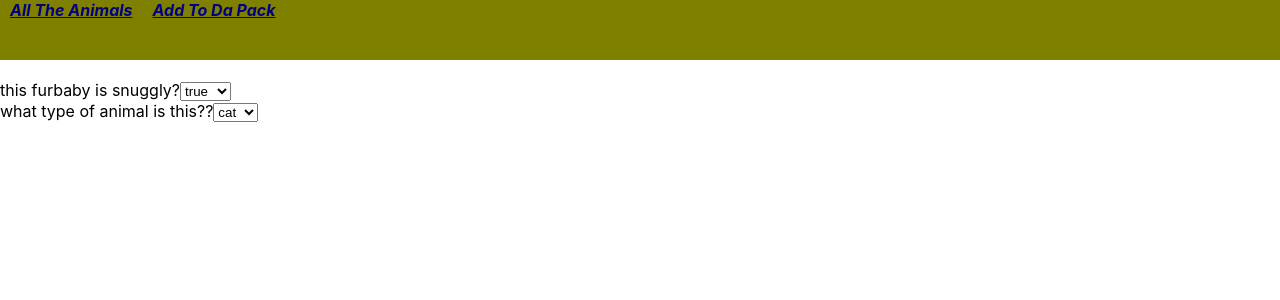
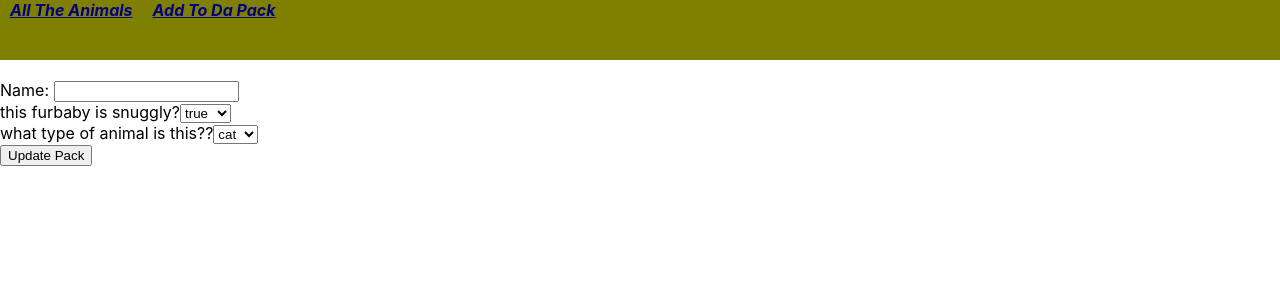
Before and after one commit to trianacerda/lab09-front-end, a React (Create React App) app: page /animals/1 in a window 1280 px wide. Shown: the top 300 px of the page. Built offline with nearby package versions, Linux system fonts and the light colour scheme; no server answers.

Commit message:
working on getting update to render- violating not-null constraints in console

```diff
--- a/src/AnimalsDetails/AnimalsDetails.js
+++ b/src/AnimalsDetails/AnimalsDetails.js
@@ -1,26 +1,59 @@
 import { Component } from 'react';
-import { getAnimalById } from '../fetch-utils.js';
+import { getAnimalById, updatePackAnimal, getTypes } from '../fetch-utils.js';
 
 class AnimalsDetails extends Component {
     state = {
         id: 0,
         name: '',
-        type_id: 0,
+        type_name: '',
         snuggly: true,
     };
 
     componentDidMount = async () => {
         const animalsId = this.props.match.params.id;
         const animalsData = await getAnimalById(animalsId);
-        this.setState( animalsData );
+        const animalTypes = await getTypes();
+        // console.log(animalsData)
+        this.setState( {...animalsData, animalTypes } );
 
         // console.log('state' ,this.state)
-        // console.log(animalsData)
     };
+    getTypesId = () => {
+        const typesObject = this.state.animalsData.find(
+            (animalId) => animalId.name === this.state.type_id
+        );
+        return typesObject.id;
+    }
+
+    handleClick = async (e) => {
+        e.preventDefault();
+        const updatedAnimalData = {
+            id: this.state.id,
+            name: this.state.name,
+            type_name: this.state.type_name,
+            snuggly: this.state.snuggly,
+        };
+        const data = await updatePackAnimal(updatedAnimalData);
+        console.log('state', this.state);
+        return data;
+    };
+
     render() {
         return (
             <>
-                <h1>{ this.state.name }</h1>
+                <h2>{ this.state.name }</h2>
+                <form id ='update-a-animal'>
+                    <div className='form-group'>
+                        <label>Name: </label>
+                        <input
+                        onChange={(e) => {
+                            this.setState({ name: e.target.value})
+                        }}
+                        type='text'
+                        value={this.state.name}
+                        ></input>
+                    </div>
+                    <div className='form-group'>
                         <label>this furbaby is snuggly?</label>
                             <select
                                 value={this.state.snuggly}
@@ -33,6 +66,8 @@ class AnimalsDetails extends Component {
                                     <option value={false}>false</option>
                             </select>
                         <br/>
+                    </div>
+                    <div className='form-group'>
                         <label>what type of animal is this??</label>
                             <select
                                 value={this.state.type_name}
@@ -44,6 +79,9 @@ class AnimalsDetails extends Component {
                                     <option value='cat'>cat</option>
                                     <option value='dog'>dog</option>
                             </select>
+                    </div>
+                    <button onClick={this.handleClick}>Update Pack</button>
+                </form>
            </>
         );
     }
--- a/src/Create/Create.js
+++ b/src/Create/Create.js
@@ -1,11 +1,28 @@
 import React, { Component } from 'react';
+import { getAnimalById } from '../fetch-utils.js';
+// , updatePackAnimal
 
 class Create extends Component {
+    state ={
+        id: 0,
+        name: '',
+        type_name: '',
+        snuggly: true,
+    };
+
+    componentDidMount = async () => {
+        const animalsId = this.props.match.params.id;
+        const animalsData = await getAnimalById(animalsId);
+        this.setState( animalsData );
+    };
+
     render() {
         return (
-            <h1>
-                Create a new animal
-            </h1>
+            <>
+                <h1>create another animal</h1>
+                {/* <input></input>
+               <button></button> */}
+            </>
          );
     }
 }
--- a/src/fetch-utils.js
+++ b/src/fetch-utils.js
@@ -18,3 +18,29 @@ export const getTypes = async () => {
     const data = await resp.json();
     return data;
 };
+
+export const updatePackAnimal = async (animalInPack) => {
+    const resp = await fetch(`${URL}/animals/${animalInPack.id}`, {
+        method: 'PUT',
+        headers: {
+            'Content-Type': 'application/json',
+        },
+        body: JSON.stringify(animalInPack),
+    });
+    const data = await resp.json();
+    console.log(data)
+    return data;
+};
+
+export const createNewAnimal = async (animalInPack) => {
+    const resp = await fetch(`${URL}/animals/`, {
+        method: 'POST',
+        headers: {
+            'Content-Type': 'application/json',
+        },
+        body: JSON.stringify(animalInPack),
+    });
+    const data = await resp.json();
+    console.log(data)
+    return data;
+};
```
Lines whose indentation alone changed are shown as unchanged.
